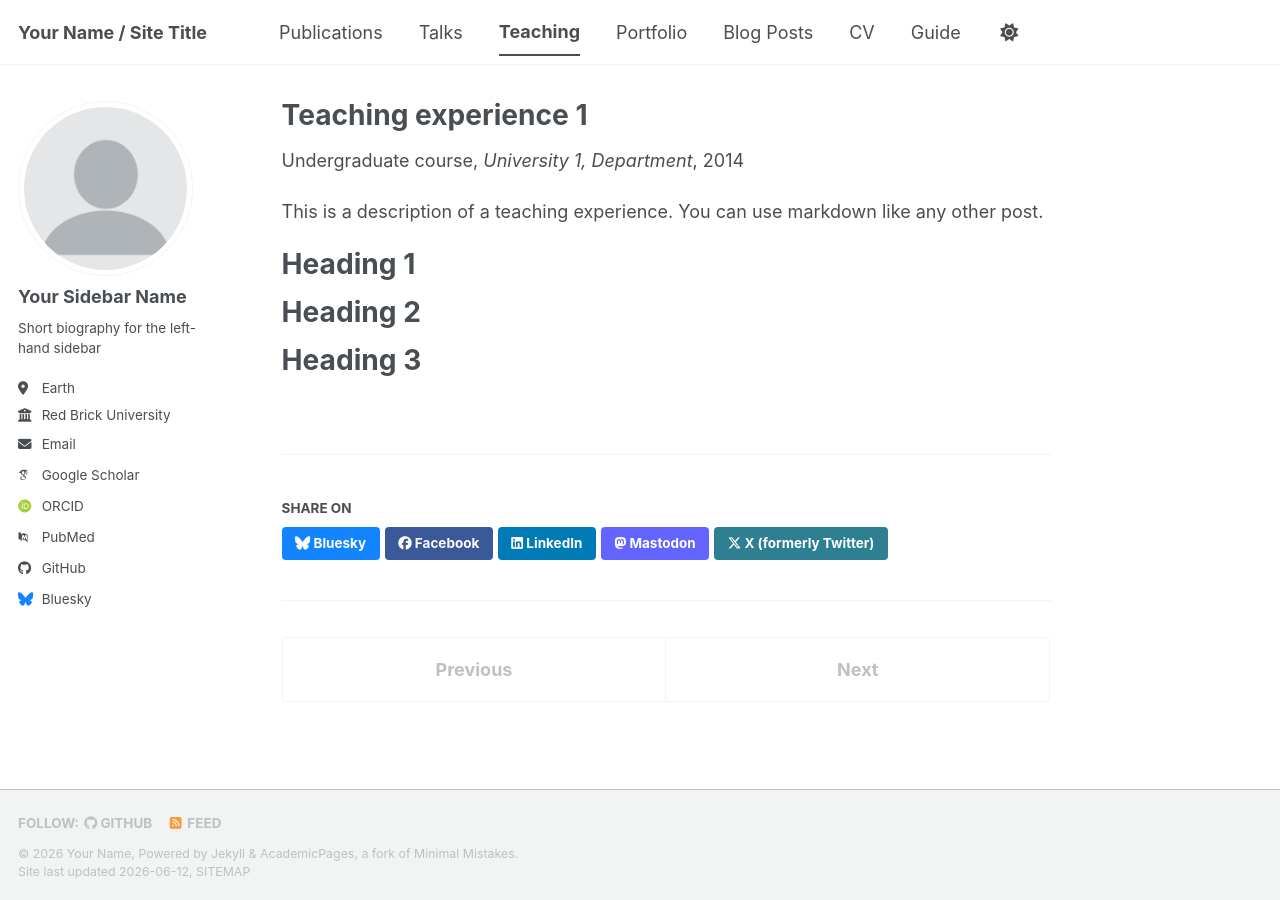
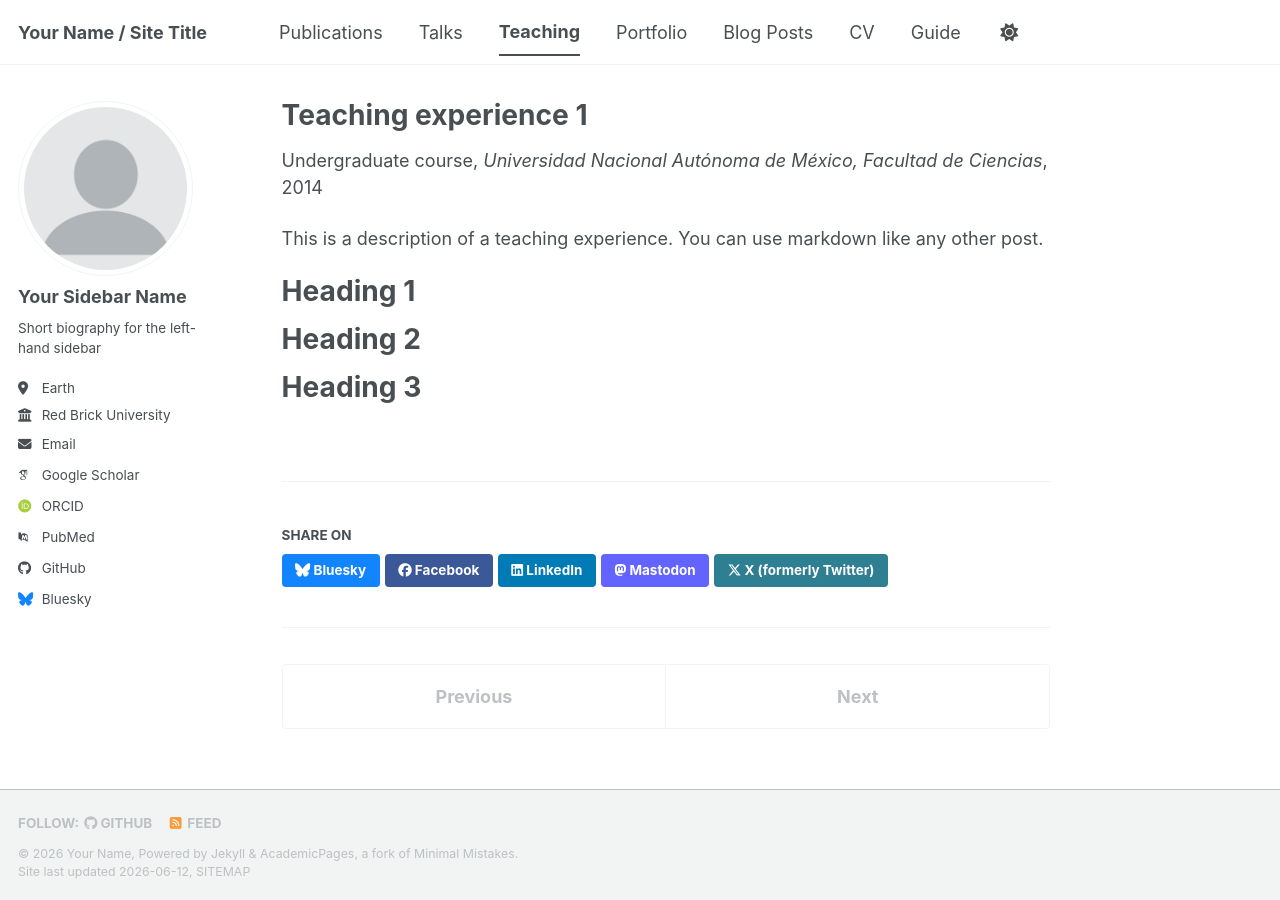
Before and after one commit to zimbron/zimbron.github.io, a Jekyll site: the page built from _teaching/2014-spring-teaching-1.md, in a window 1280 px wide. Built offline with Jekyll 4.4.1, drawn with Linux system fonts in a browser that asks for light colours; some web fonts are replaced; a script bundle is joined from its source files by our own code; library files that are not in the unit come from our copies.

Commit message:
Update 2014-spring-teaching-1.md

```diff
--- a/_teaching/2014-spring-teaching-1.md
+++ b/_teaching/2014-spring-teaching-1.md
@@ -3,7 +3,7 @@ title: "Teaching experience 1"
 collection: teaching
 type: "Undergraduate course"
 permalink: /teaching/2014-spring-teaching-1
-venue: "University 1, Department"
+venue: "Universidad Nacional Autónoma de México, Facultad de Ciencias"
 date: 2014-01-01
 location: "City, Country"
 ---
```
